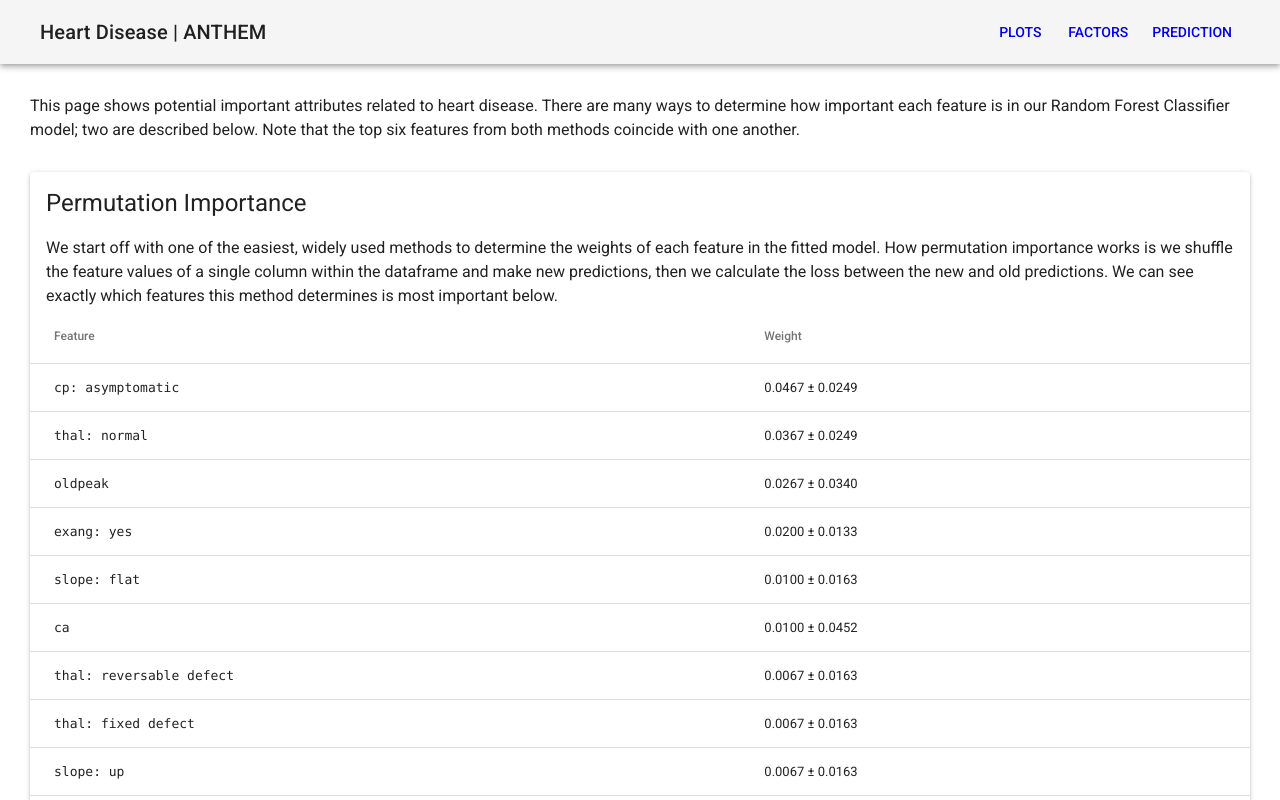
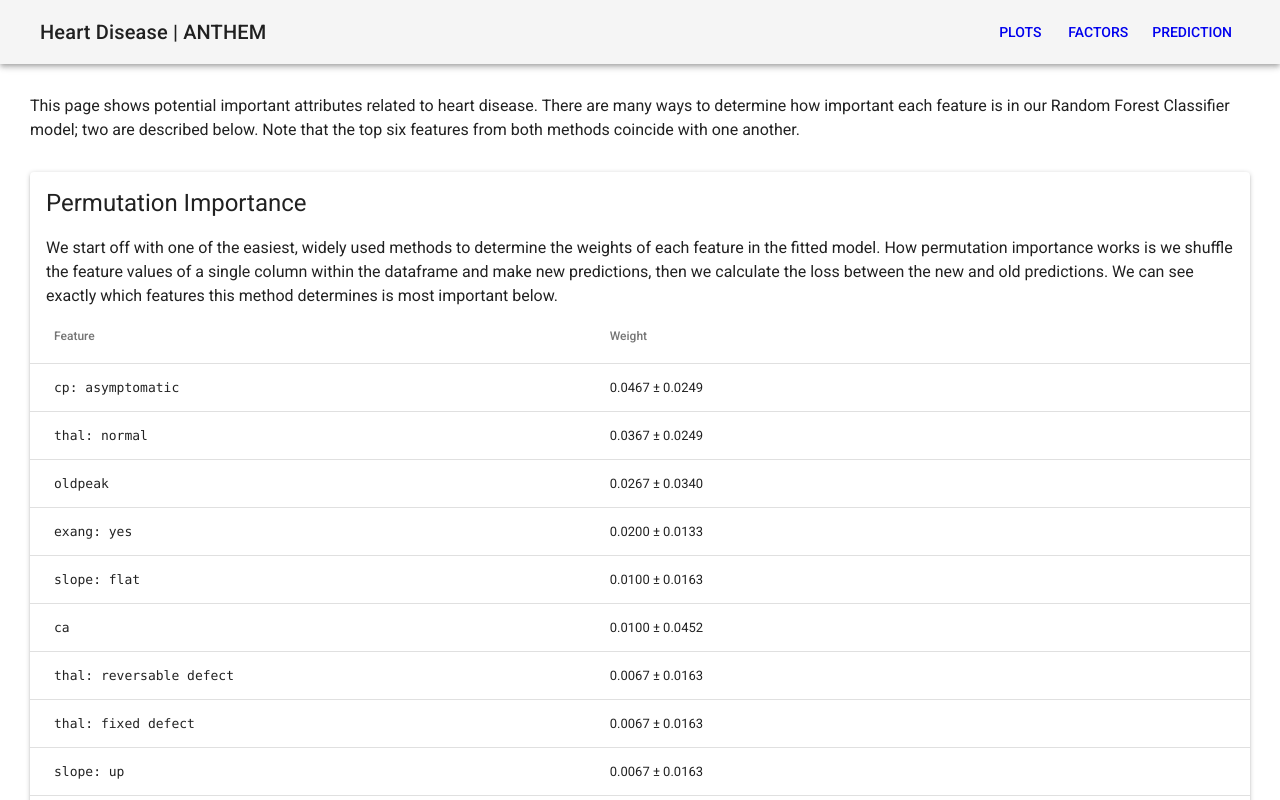
Before and after one commit to timhor/Heart-Disease-Visualisation, a React (Create React App) app in the folder frontend/: page /factors in a window 1280 px wide. Shown: the top 800 px of the page. Built offline with nearby package versions, Linux system fonts and the light colour scheme.

Commit message:
Add more table placeholder elements

```diff
--- a/frontend/src/components/Factors.js
+++ b/frontend/src/components/Factors.js
@@ -99,6 +99,8 @@ class Factors extends Component {
                   <TableCell />
                   <TableCell />
                   <TableCell />
+                  <TableCell />
+                  <TableCell />
                 </TableRow>
               </TableHead>
               <TableBody>
@@ -111,6 +113,8 @@ class Factors extends Component {
                       {row.weight}
                     </TableCell>
                     {/* placeholders for padding */}
+                    <TableCell component="th" scope="row" />
+                    <TableCell component="th" scope="row" />
                     <TableCell component="th" scope="row" />
                     <TableCell component="th" scope="row" />
                     <TableCell component="th" scope="row" />
```
